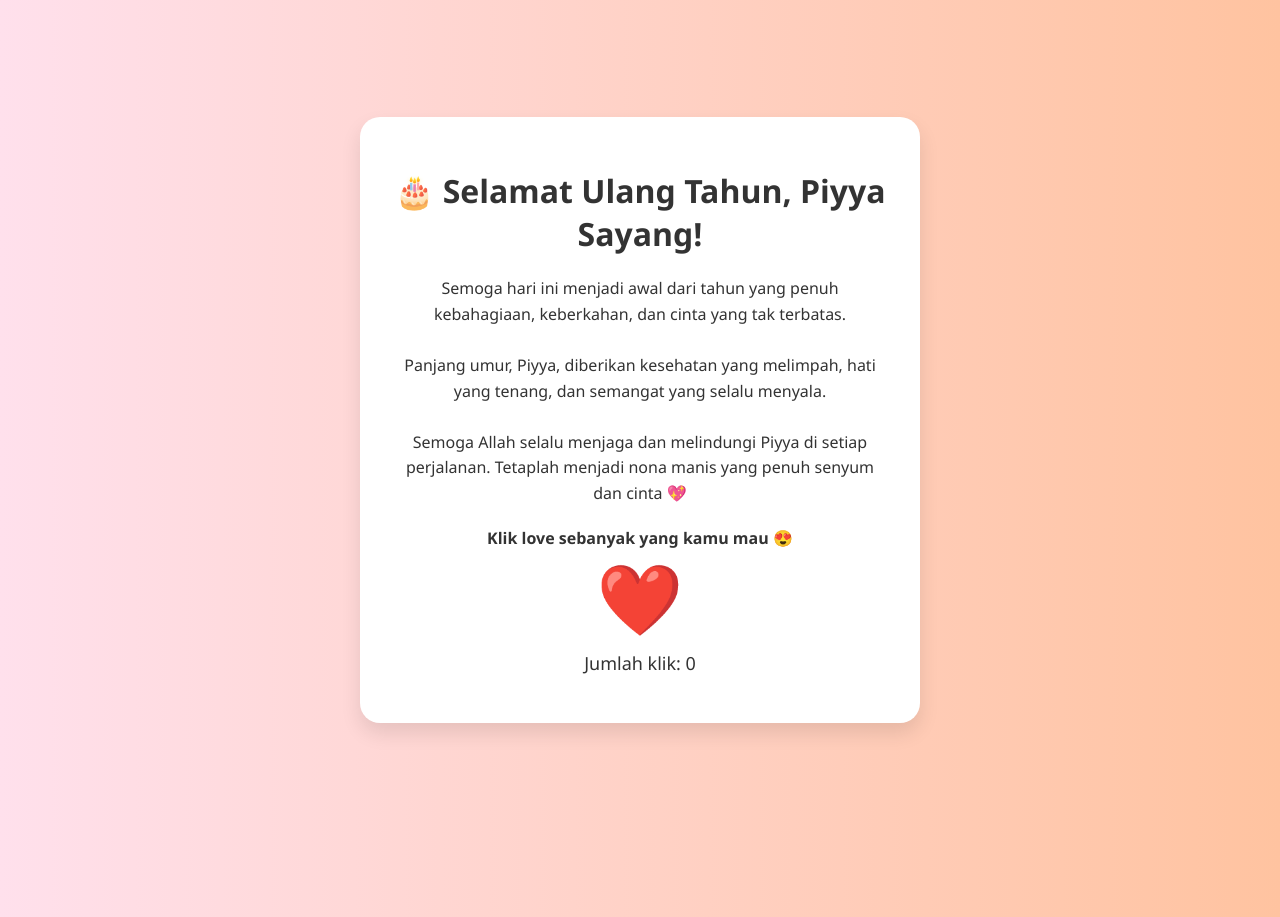
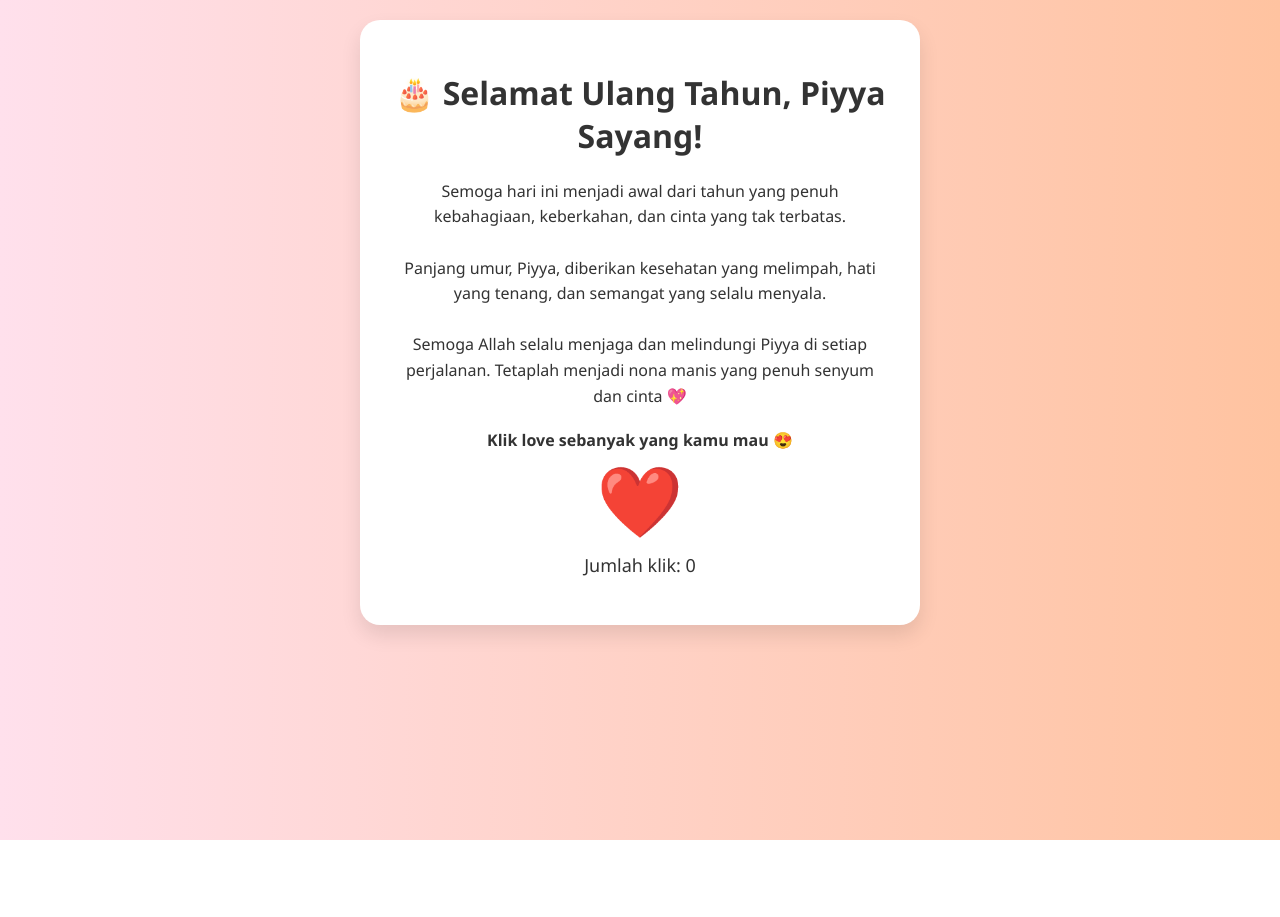
Before and after one commit to idinabs/birthday-piyya, a plain HTML site: page index.html in a window 1280 px wide. Shown: the top 917 px of the page. After the commit the page ends 840 px from the top, so only its background shows below. Drawn offline with Linux system fonts and the light colour scheme.

Commit message:
Update style.css

```diff
--- a/style.css
+++ b/style.css
@@ -3,12 +3,13 @@ body {
   background: linear-gradient(to right, #ffe0ec, #ffc3a0);
   display: flex;
   justify-content: center;
-  align-items: center;
+  align-items: start;
   min-height: 100vh;
   margin: 0;
   color: #333;
   padding: 20px;
-  overflow: hidden;
+  overflow-x: hidden;
+  overflow-y: auto;
 }
 
 .container {
```
